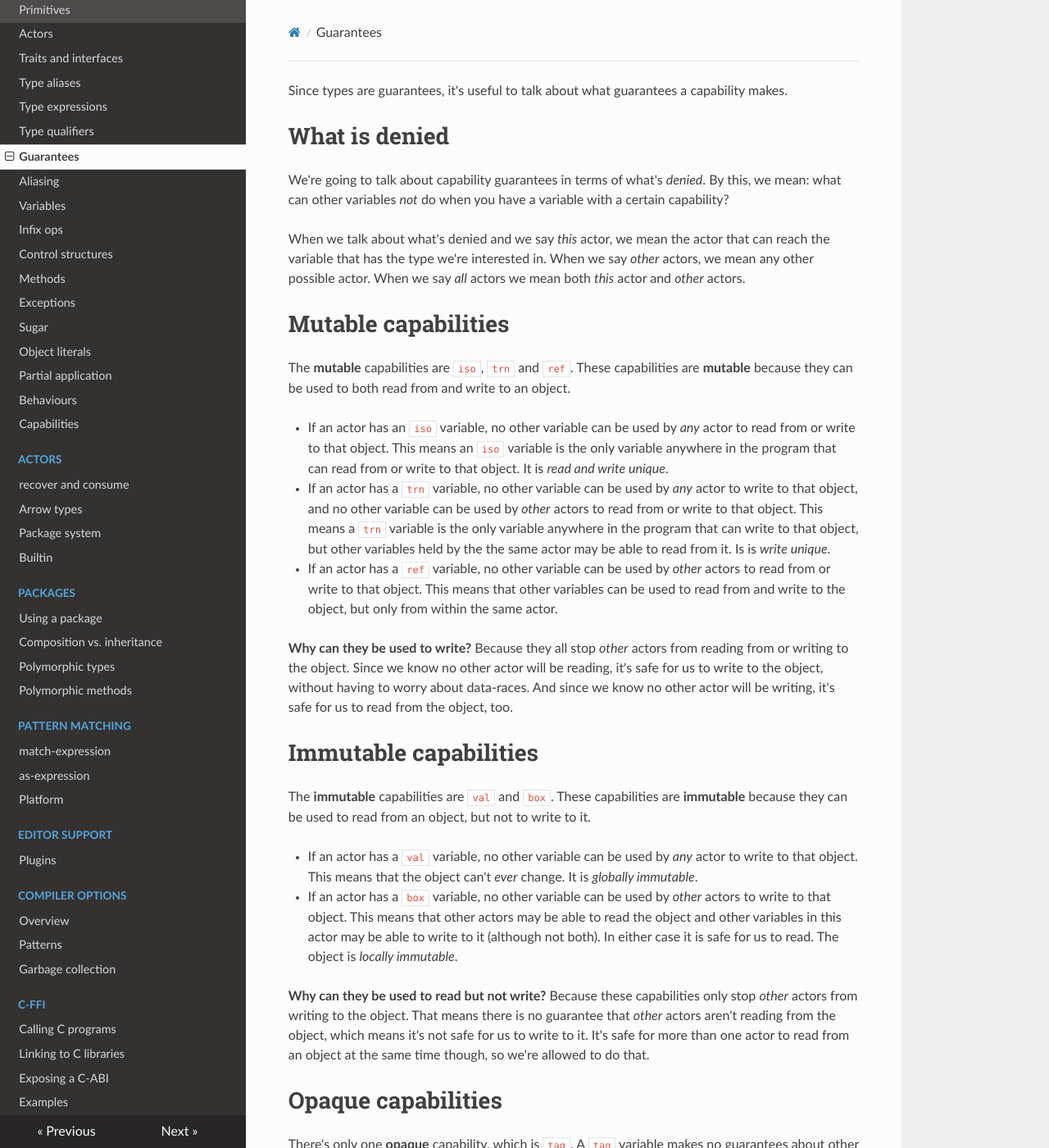
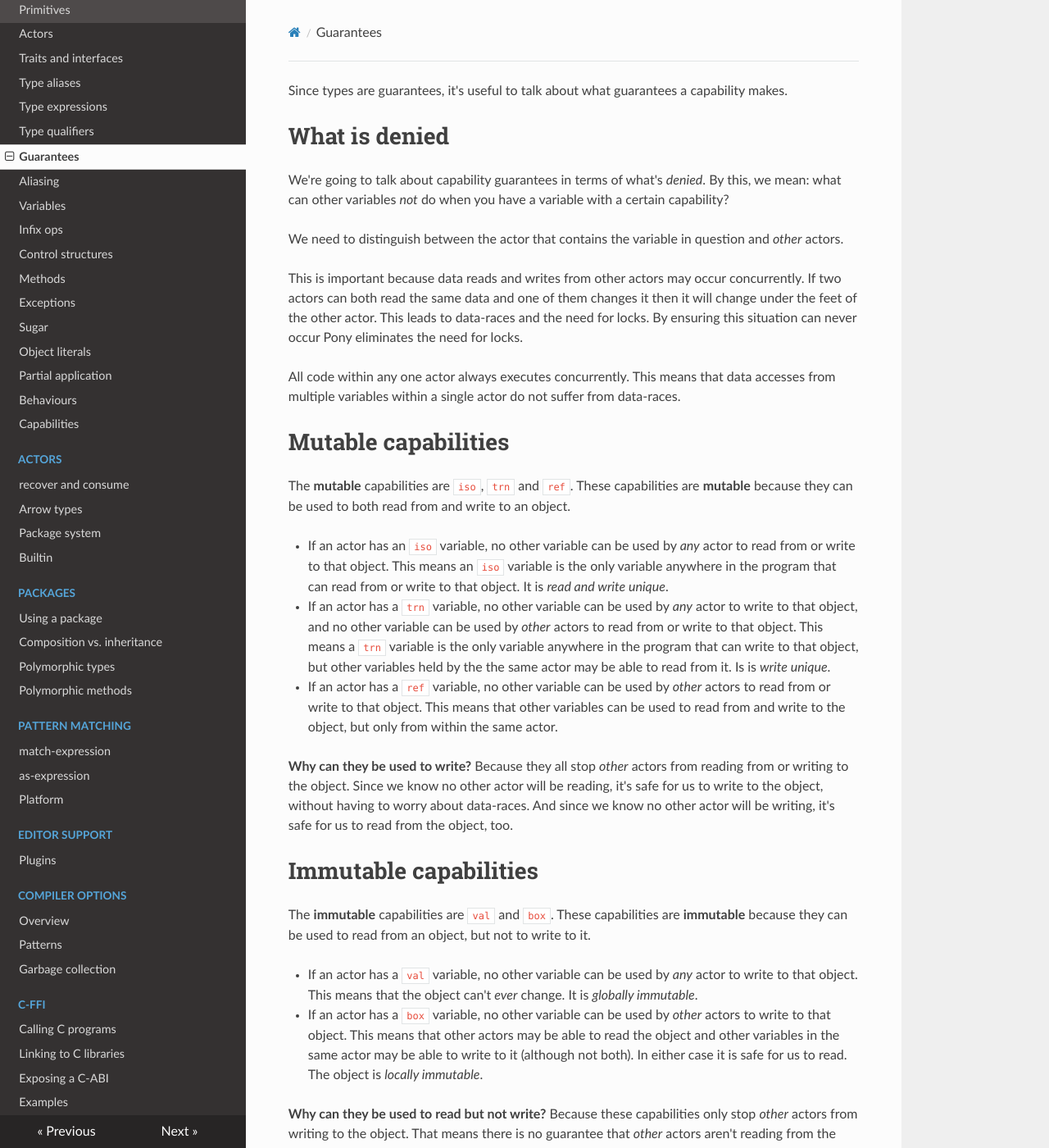
Before and after one commit to ponylang/pony-tutorial, an MkDocs documentation site: the page built from docs/capabilities/guarantees.md, in a window 1280 px wide and 1400 px high. Shown: the whole window at 82% size. Built offline with MkDocs 1.6.1, drawn with Linux system fonts in a browser that asks for light colours; nearby versions of some CDN libraries; old or Windows-style settings are respelled for this version of MkDocs.

Commit message:
Capability deny edits

```diff
--- a/docs/capabilities/guarantees.md
+++ b/docs/capabilities/guarantees.md
@@ -4,7 +4,11 @@ Since types are guarantees, it's useful to talk about what guarantees a capabili
 
 We're going to talk about capability guarantees in terms of what's _denied_. By this, we mean: what can other variables _not_ do when you have a variable with a certain capability?
 
-When we talk about what's denied and we say _this_ actor, we mean the actor that can reach the variable that has the type we're interested in. When we say _other_ actors, we mean any other possible actor. When we say _all_ actors we mean both _this_ actor and _other_ actors.
+We need to distinguish between the actor that contains the variable in question and _other_ actors.
+
+This is important because data reads and writes from other actors may occur concurrently. If two actors can both read the same data and one of them changes it then it will change under the feet of the other actor. This leads to data-races and the need for locks. By ensuring this situation can never occur Pony eliminates the need for locks.
+
+All code within any one actor always executes concurrently. This means that data accesses from multiple variables within a single actor do not suffer from data-races.
 
 # Mutable capabilities
 
@@ -21,7 +25,7 @@ __Why can they be used to write?__ Because they all stop _other_ actors from rea
 The __immutable__ capabilities are `val` and `box`. These capabilities are __immutable__ because they can be used to read from an object, but not to write to it.
 
 * If an actor has a `val` variable, no other variable can be used by _any_ actor to write to that object. This means that the object can't _ever_ change. It is _globally immutable_.
-* If an actor has a `box` variable, no other variable can be used by _other_ actors to write to that object. This means that other actors may be able to read the object and other variables in this actor may be able to write to it (although not both). In either case it is safe for us to read. The object is _locally immutable_.
+* If an actor has a `box` variable, no other variable can be used by _other_ actors to write to that object. This means that other actors may be able to read the object and other variables in the same actor may be able to write to it (although not both). In either case it is safe for us to read. The object is _locally immutable_.
 
 __Why can they be used to read but not write?__ Because these capabilities only stop _other_ actors from writing to the object. That means there is no guarantee that _other_ actors aren't reading from the object, which means it's not safe for us to write to it. It's safe for more than one actor to read from an object at the same time though, so we're allowed to do that.
 
```
